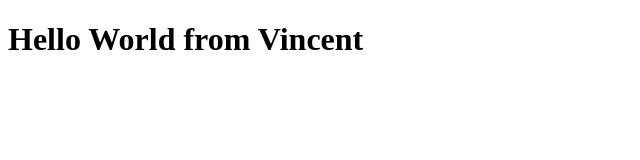
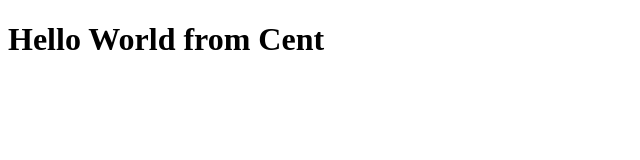
Before and after one commit to ceeeentd/projEcs, a plain HTML site: page index.html in a window 1280 px wide. Shown: the whole page, without its empty margins (0-640 px from the left). Drawn offline with Linux system fonts and the light colour scheme.

Commit message:
Test b/g

```diff
--- a/index.html
+++ b/index.html
@@ -4,6 +4,6 @@
     <title>Hello World</title>
 </head>
 <body>
-    <h1>Hello World from Vincent</h1>
+    <h1>Hello World from Cent</h1>
 </body>
 </html>
```
Also changed, not shown: 1 other file.
